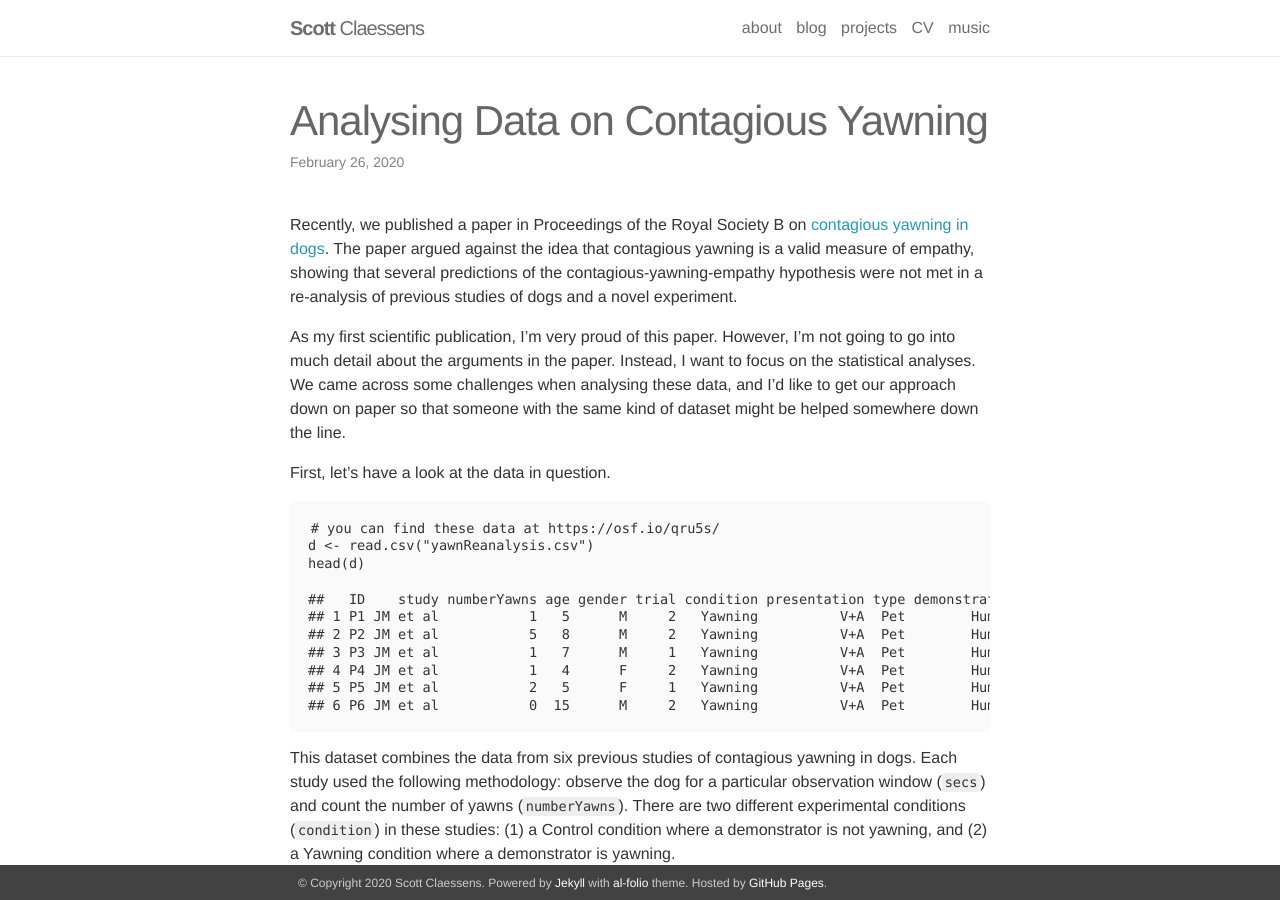
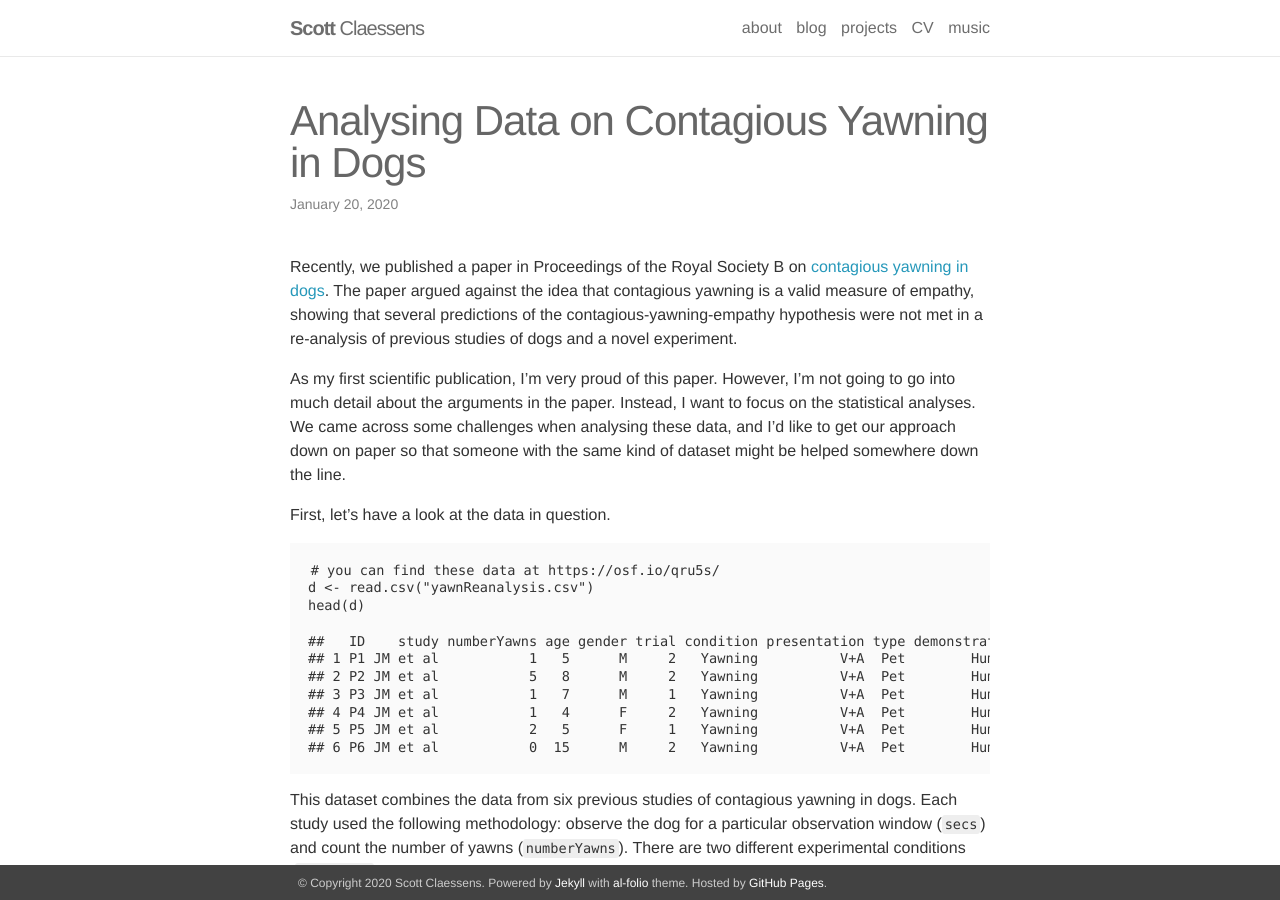
Before and after one commit to ScottClaessens/ScottClaessens.github.io, a Jekyll site: the page built from _posts/2020-02-26-yawn.markdown, in a window 1280 px wide and 900 px high. Built offline with Jekyll 4.4.1, drawn with Linux system fonts in a browser that asks for light colours; nearby versions of some CDN libraries; part of the change alters nothing that is shown.

Commit message:
fix yawn blog post again

```diff
--- a/_posts/2020-02-26-yawn.markdown
+++ b/_posts/2020-02-26-yawn.markdown
@@ -1,7 +1,7 @@
 ---
 layout: post
-title:  Analysing Data on Contagious Yawning
-date: 2020-02-26 23:24:00
+title:  Analysing Data on Contagious Yawning in Dogs
+date: 2020-01-20 23:00:00
 description:
 ---
 
@@ -45,7 +45,7 @@ demonstrator is yawning.
 Before going any further, let's have a closer look at the distribution
 of the dependent variable `numberYawns`.
 
-![](/assets/img/yawn/unnamed-chunk-3-1.png)
+![](/assets/img/yawn/unnamed-chunk-2-1.png)
 
 Since this is a count variable, we know up-front that we should probably
 model these data with a Poisson distribution. But we can see lots of
@@ -64,7 +64,7 @@ How well did this model fit the data?
 
     pp_check(m1)
 
-![](/assets/img/yawn/unnamed-chunk-6-1.png)
+![](/assets/img/yawn/unnamed-chunk-5-1.png)
 
 This model is okay. It's predicting integer data, which is correct in
 this case, though it seems to be underestimating the number of zeroes
@@ -94,7 +94,7 @@ Does this model fit a little better?
 
     pp_check(m2)
 
-![](/assets/img/yawn/unnamed-chunk-10-1.png)
+![](/assets/img/yawn/unnamed-chunk-9-1.png)
 
 It still seems to be underestimating zeroes and overestimating ones.
 
@@ -125,7 +125,7 @@ over" the first hurdle).
 
     pp_check(m3)
 
-![](/assets/img/yawn/unnamed-chunk-14-1.png)
+![](/assets/img/yawn/unnamed-chunk-13-1.png)
 
 This model seems to be doing better with the zeroes and ones. Has it
 improved the fit?
@@ -167,7 +167,7 @@ within studies `(1|study/ID)`, for both parts of the model.
 
     pp_check(m4)
 
-![](/assets/img/yawn/unnamed-chunk-20-1.png)
+![](/assets/img/yawn/unnamed-chunk-19-1.png)
 
 This is the best fit we've seen yet. Does a final model comparison
 confirm this?
@@ -184,7 +184,7 @@ confirm this?
 individual-level and study-level differences that this model accounts
 for. Let's visualise the study-level posterior differences.
 
-![](/assets/img/yawn/unnamed-chunk-22-1.png)![](/assets/img/yawn/unnamed-chunk-22-2.png)
+![](/assets/img/yawn/unnamed-chunk-21-1.png)![](/assets/img/yawn/unnamed-chunk-21-2.png)
 
 There are clearly large differences between studies in both the
 probability of yawning at all (the Bernoulli process) and the rate of
```
Also changed, not shown: assets/img/yawn/unnamed-chunk-11-1.png (deleted), assets/img/yawn/unnamed-chunk-13-1.png, assets/img/yawn/unnamed-chunk-15-1.png (deleted), assets/img/yawn/unnamed-chunk-19-1.png, assets/img/yawn/unnamed-chunk-23-1.png (deleted), assets/img/yawn/unnamed-chunk-23-2.png (deleted), assets/img/yawn/unnamed-chunk-4-1.png (deleted), assets/img/yawn/unnamed-chunk-5-1.png, assets/img/yawn/unnamed-chunk-7-1.png (deleted), assets/img/yawn/unnamed-chunk-9-1.png.
